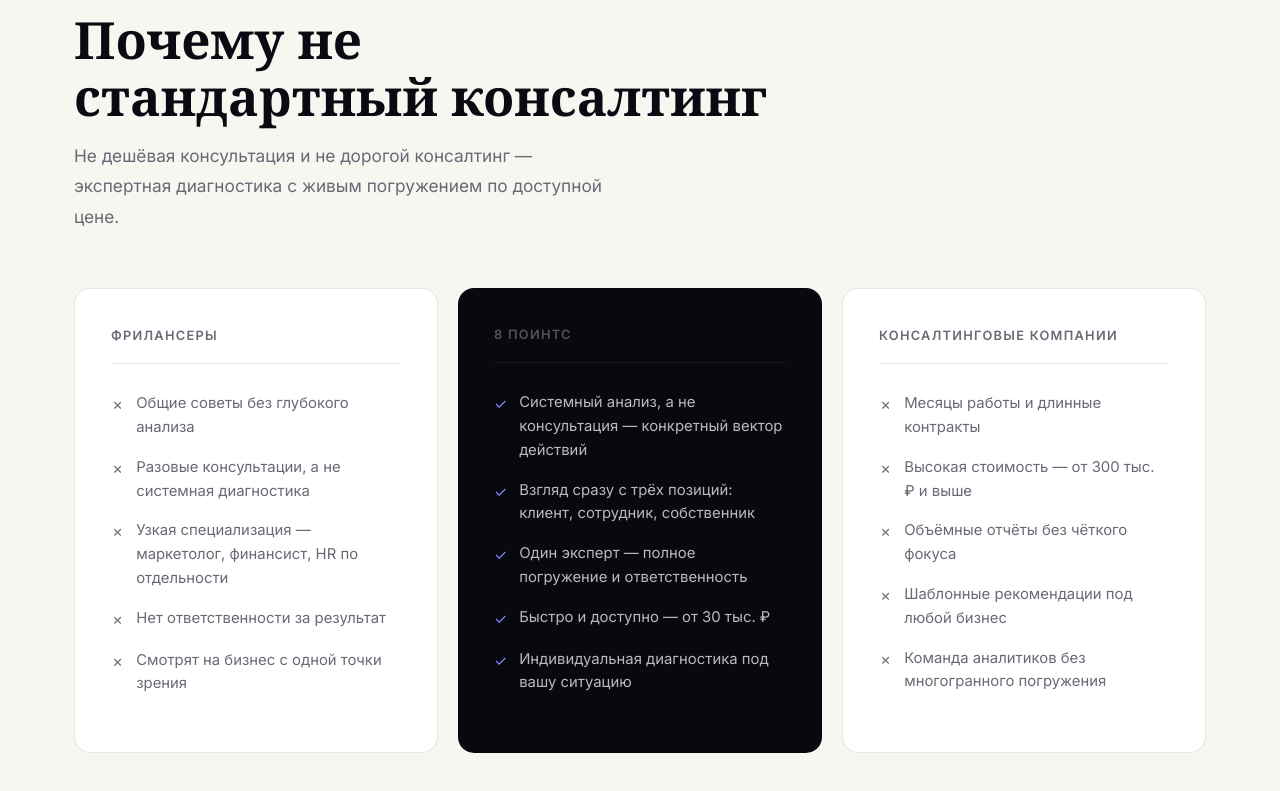
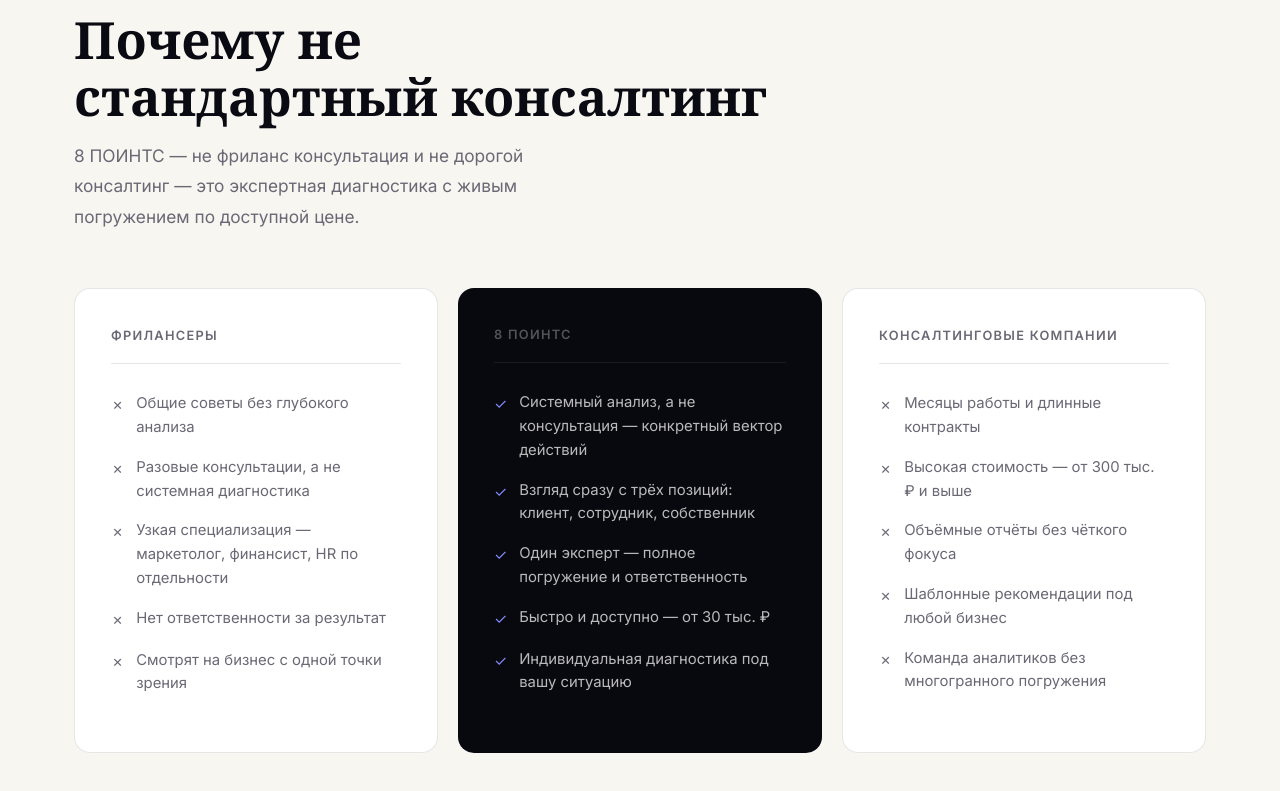
Before and after one commit to majesty2015-prog/8points, a plain HTML site: page index.html in a window 1280 px wide. Shown: the part 3314-4105 px from the top of the page. Drawn offline with Linux system fonts and the light colour scheme; a web font is replaced by a local one.

Commit message:
Update differentiation subtitle wording

```diff
--- a/index.html
+++ b/index.html
@@ -610,7 +610,7 @@
   <div class="container">
     <span class="section-label">В чём отличие</span>
     <h2 style="margin-bottom:16px">Почему не<br>стандартный консалтинг</h2>
-    <p class="section-sub">Не дешёвая консультация и не дорогой консалтинг — экспертная диагностика с живым погружением по доступной цене.</p>
+    <p class="section-sub">8 ПОИНТС — не фриланс консультация и не дорогой консалтинг — это экспертная диагностика с живым погружением по доступной цене.</p>
     <div class="diff-grid">
       <div class="diff-col diff-col-other diff-col-freelance fade-up">
         <h3>Фрилансеры</h3>
```
